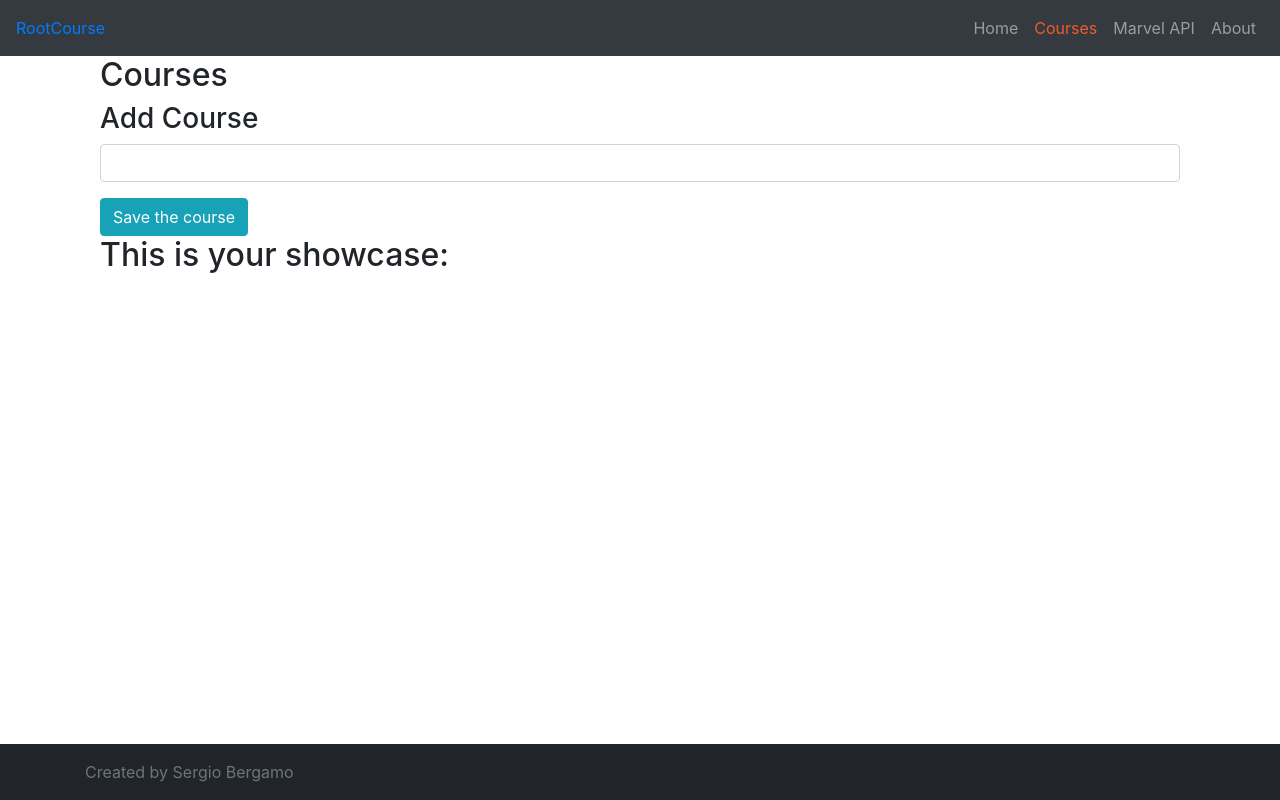
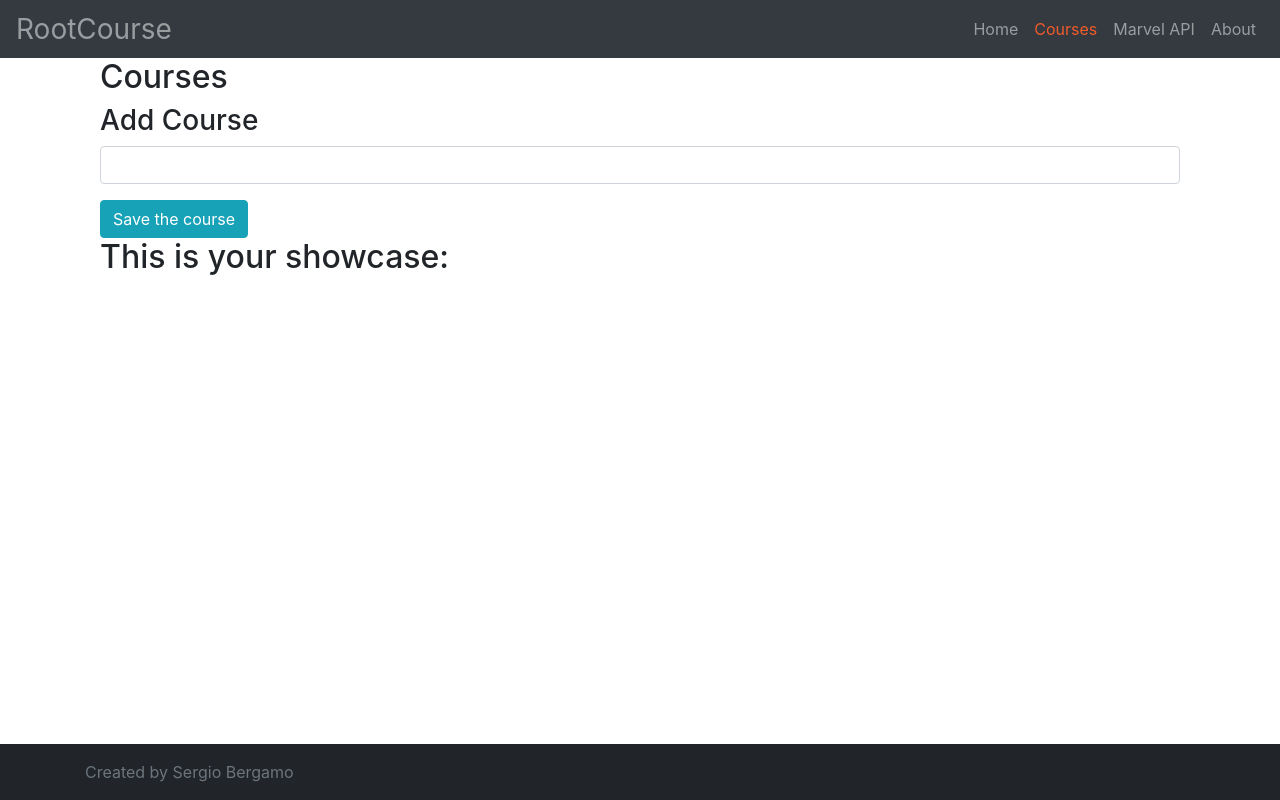
Before and after one commit to Serse2/RootCourses, a React app: page /courses in a window 1280 px wide. Built offline with nearby package versions, Linux system fonts and the light colour scheme.

Commit message:
Definizione di mapDispatchToProps mediante oggetto

```diff
--- a/src/components/common/Header.js
+++ b/src/components/common/Header.js
@@ -7,7 +7,9 @@ const Header = () => {
 
 	return (
 		<Navbar collapseOnSelect expand='lg' bg='dark' variant='dark'>
-			<NavLink to='/'>RootCourse</NavLink>
+			<NavLink to='/' className='logo'>
+				RootCourse
+			</NavLink>
 			<Navbar.Toggle aria-controls='responsive-navbar-nav' />
 			<Navbar.Collapse id='responsive-navbar-nav'>
 				<Nav>
--- a/src/components/courses/CoursesPage.js
+++ b/src/components/courses/CoursesPage.js
@@ -105,6 +105,7 @@ const mapStateToProps = (state) => {
 };
 
 // tutte le azioni che andrò a creare saranno automaticamente disponibili in this.props come funzioni
+// definizione di mapDispatchToProps mediante bindActionCreators
 function mapDispatchToProps(dispatch) {
 	return bindActionCreators(courseAction, dispatch);
 }
--- a/src/components/marvel/MarvelPage.js
+++ b/src/components/marvel/MarvelPage.js
@@ -1,8 +1,7 @@
 import React, { Component } from "react";
 import PropTypes from "prop-types";
 import { connect } from "react-redux";
-import { bindActionCreators } from "redux";
-import * as marvelActions from "../../redux/actions/marvelActions";
+import { loadComics } from "../../redux/actions/marvelActions";
 
 class MarvelPage extends Component {
 	componentDidMount() {
@@ -55,9 +54,9 @@ const mapStateToProps = (state) => {
 	};
 };
 
-// tutte le azioni che andrò a creare saranno automaticamente disponibili in this.props come funzioni
-function mapDispatchToProps(dispatch) {
-	return bindActionCreators(marvelActions, dispatch);
-}
+// definizione di mapDispatchToProps mediante oggetto
+const mapDispatchToProps = {
+	loadComics,
+};
 
 export default connect(mapStateToProps, mapDispatchToProps)(MarvelPage);
--- a/src/index.css
+++ b/src/index.css
@@ -9,6 +9,16 @@ nav {
 
 .navbar-expand-lg .navbar-collapse {
 	justify-content: flex-end;
+}
+
+.navbar-dark a {
+	color: rgba(255, 255, 255, 0.5);
+}
+.navbar-dark a:hover {
+	text-decoration: none;
+}
+.navbar-dark a.logo {
+	font-size: 28px;
 }
 
 .container {
```
